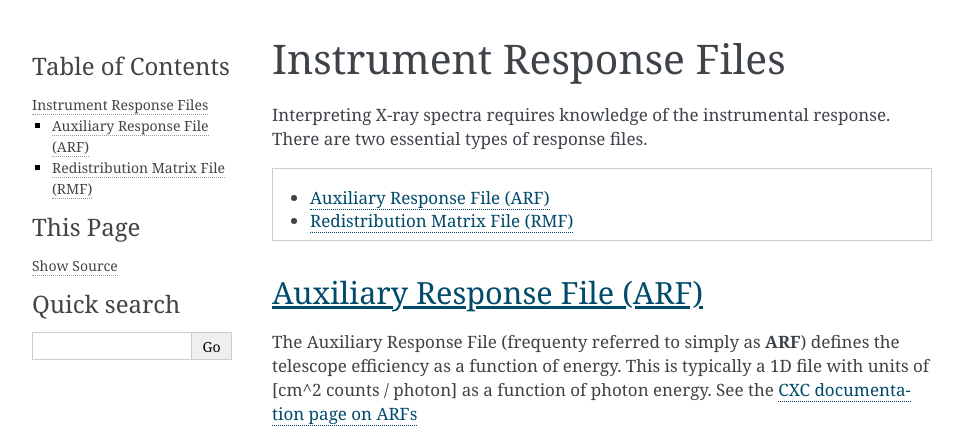
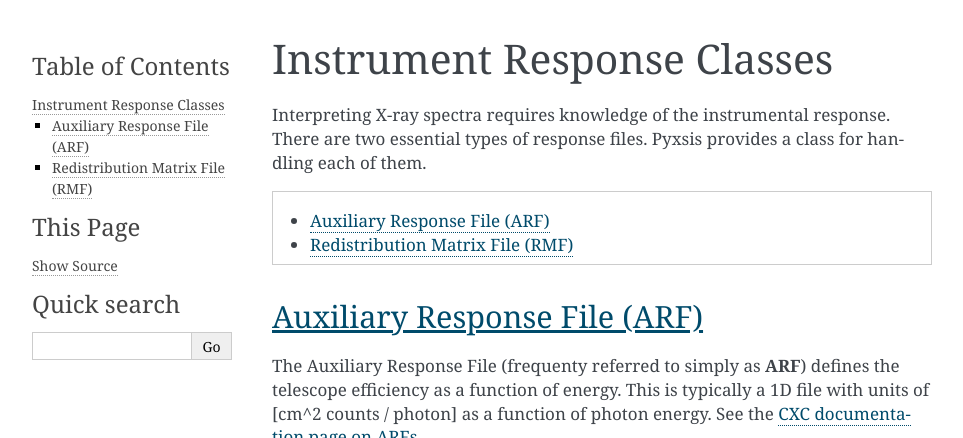
Before and after one commit to eblur/pyxsis, a Sphinx documentation site: the page built from docs/source/response.rst, in a window 1280 px wide, cut to the strip 0-438 px from the top of the page. Shown: the whole strip, without its empty margins (148-1111 px from the left). Built offline with Sphinx 7.4.7, drawn with Linux system fonts in a browser that asks for light colours; pages that are not in the unit, such as notebooks, are missing from menus.

Commit message:
added io docs

```diff
--- a/docs/source/index.rst
+++ b/docs/source/index.rst
@@ -36,6 +36,7 @@ Package Basics
 
    spectrum
    response
+   io
    plotting
    examples
 
--- a/docs/source/response.rst
+++ b/docs/source/response.rst
@@ -1,9 +1,10 @@
 
-Instrument Response Files
-=========================
+Instrument Response Classes
+===========================
 
 Interpreting X-ray spectra requires knowledge of the instrumental
-response. There are two essential types of response files.
+response. There are two essential types of response files. Pyxsis
+provides a class for handling each of them.
 
 .. contents:: :local:
    :depth: 2
```
Also changed, not shown: 1 other file.
